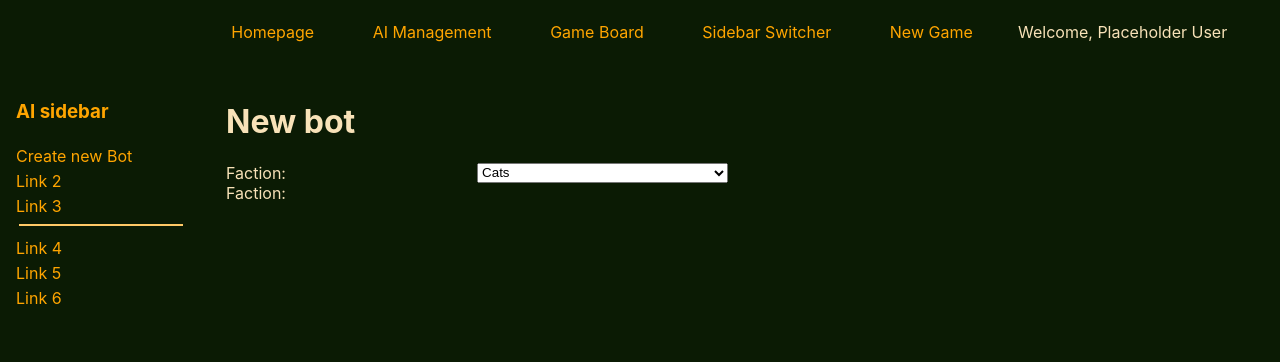
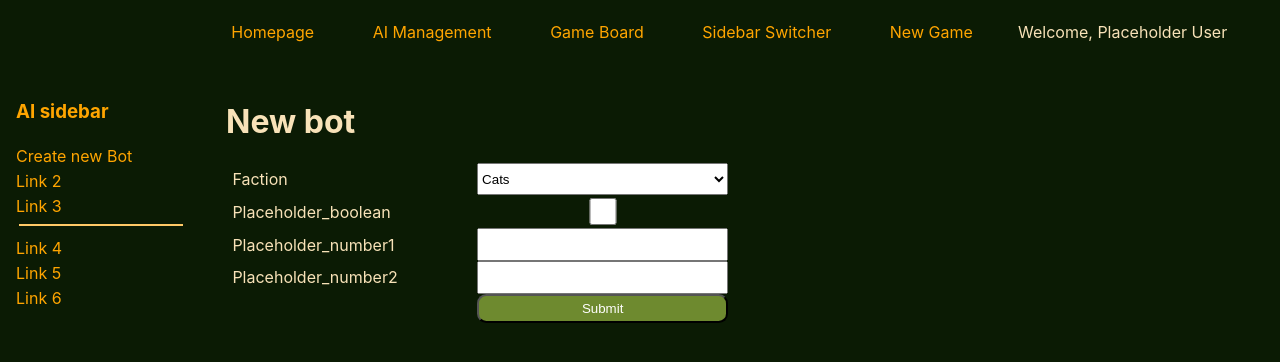
Before and after one commit to Johru/Woodland-AI, a Next.js app: page /AI/new in a window 1280 px wide. Shown: the top 362 px of the page. Built offline with nearby package versions, Linux system fonts and the light colour scheme.

Commit message:
new bot form handling

```diff
--- a/pages/AI/new.tsx
+++ b/pages/AI/new.tsx
@@ -1,24 +1,71 @@
-import React from 'react';
-import useFetchProfiles from '../../hooks/useFetchAIProfiles';
+import React, { useState } from 'react';
+import axios from 'axios';
+
 import { useSidebar } from '../../contexts/SidebarContext';
 
 export default function CreateNewAI() {
   useSidebar().toggleSidebar('AISidebar');
+  const [formData, setFormData] = useState({
+    faction: '',
+    placeholderBoolean: false,
+    placeholderNumber1: 0,
+    placeholderNumber2: 0,
+  });
 
+  const handleChange = (event: React.ChangeEvent<HTMLInputElement>) => {
+    setFormData({
+      ...formData,
+      [event.target.name]: event.target.value,
+    });
+  };
+
+  const handleSubmit = async (event: React.ChangeEvent<HTMLInputElement>) => {
+    event.preventDefault();
+    try {
+      const response = await axios.post('YOUR_API_ENDPOINT', formData, {
+        headers: { Authorization: `Bearer ${process.env.DB_JWT}` },
+      });
+      console.log(response.data);
+    } catch (error) {
+      console.error(error);
+    }
+  };
   return (
     <div>
       <h1> New bot </h1>
+      <form>
         <div className="formbox">
-        <p>Faction:</p>
-        <select name="factions" id="factions">
+          <label htmlFor="faction">Faction</label>
+          <select name="faction" id="faction">
             <option value="cats" selected>
               Cats
             </option>
           </select>
 
-        <p>Faction:</p>
+          <label htmlFor="placeholder-boolean">Placeholder_boolean</label>
+          <input
+            type="checkbox"
+            name="placeholder-boolean"
+            value="placeholder-boolean"
+          />
 
+          <label htmlFor="placeholder-number1">Placeholder_number1</label>
+          <input
+            type="number"
+            id="placeholder-number1"
+            name="placeholder-number1"
+          />
+
+          <label htmlFor="placeholder-number1">Placeholder_number2</label>
+          <input
+            type="number"
+            id="placeholder-number2"
+            name="placeholder-number2"
+          />
+          <span></span>
+          <button>Submit</button>
         </div>
+      </form>
     </div>
   );
 }
--- a/styles/globals.scss
+++ b/styles/globals.scss
@@ -44,6 +44,6 @@ button {
   width: 50%;
 }
 
-.formbox p {
-  margin: 0;
+.formbox label {
+  margin: 0.4em;
 }
```
Also changed, not shown: layouts/Sidebar.tsx (+0 -19 lines), 2 other files (tests, documents, lock files or other folders). Lines whose indentation alone changed are shown as unchanged.
